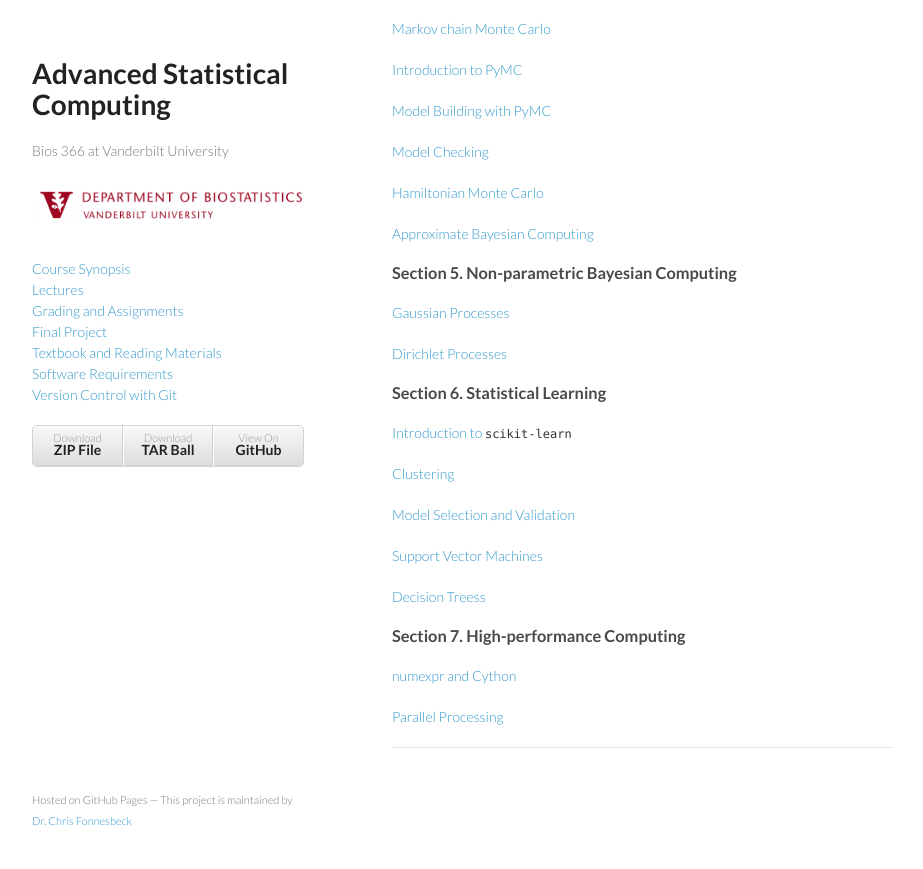
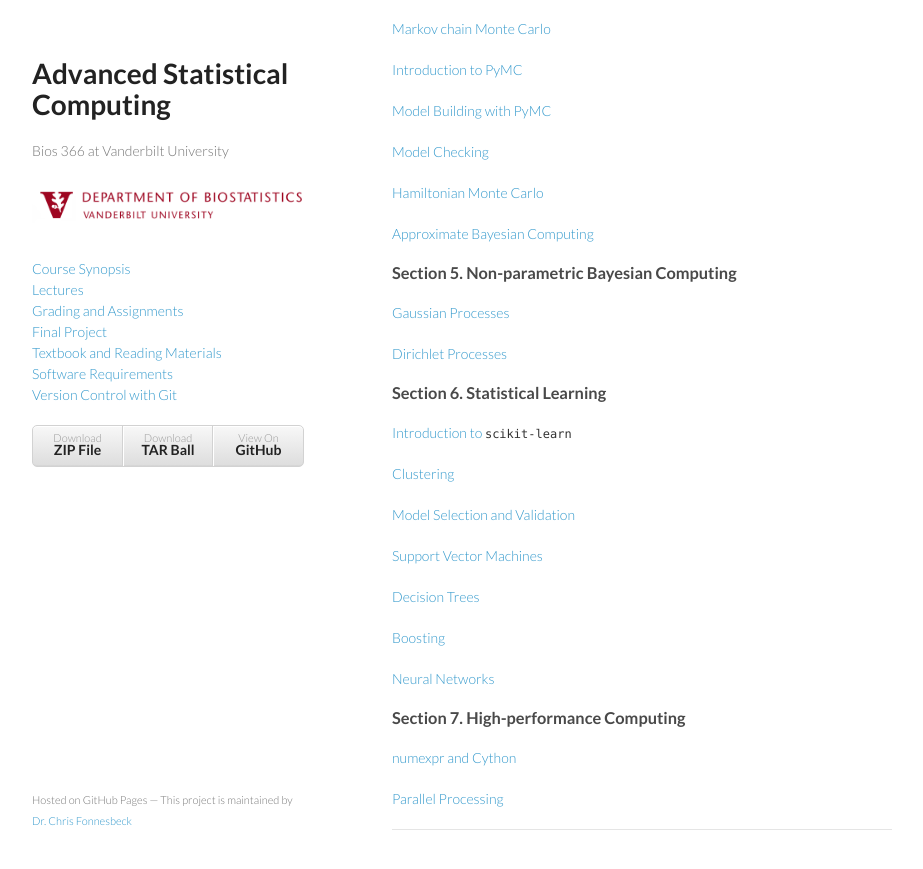
Before and after one commit to fonnesbeck/Bios8366, a Jekyll site: the page built from lectures.md, in a window 1280 px wide and 900 px high, scrolled down 1023 px. Shown: the top 869 px of the window, without its empty margins (178-1101 px from the left). Built offline with Jekyll 4.4.1, drawn with Linux system fonts in a browser that asks for light colours.

Commit message:
Updated lecture index with new notebooks.

```diff
--- a/lectures.md
+++ b/lectures.md
@@ -84,7 +84,11 @@
 
 [Support Vector Machines](http://nbviewer.ipython.org/urls/raw.github.com/fonnesbeck/Bios366/master/notebooks/Section6_4-Support-Vector-Machines.ipynb)
 
-[Decision Treess](http://nbviewer.ipython.org/urls/raw.github.com/fonnesbeck/Bios366/master/notebooks/Section6_5-Decision-Trees.ipynb)
+[Decision Trees](http://nbviewer.ipython.org/urls/raw.github.com/fonnesbeck/Bios366/master/notebooks/Section6_5-Decision-Trees.ipynb)
+
+[Boosting](http://nbviewer.ipython.org/urls/raw.github.com/fonnesbeck/Bios366/master/notebooks/Section6_6-Boosting.ipynb)
+
+[Neural Networks](http://nbviewer.ipython.org/urls/raw.github.com/fonnesbeck/Bios366/master/notebooks/Section6_7-Neural-Networks.ipynb)
 
 
 ### Section 7. High-performance Computing
```
